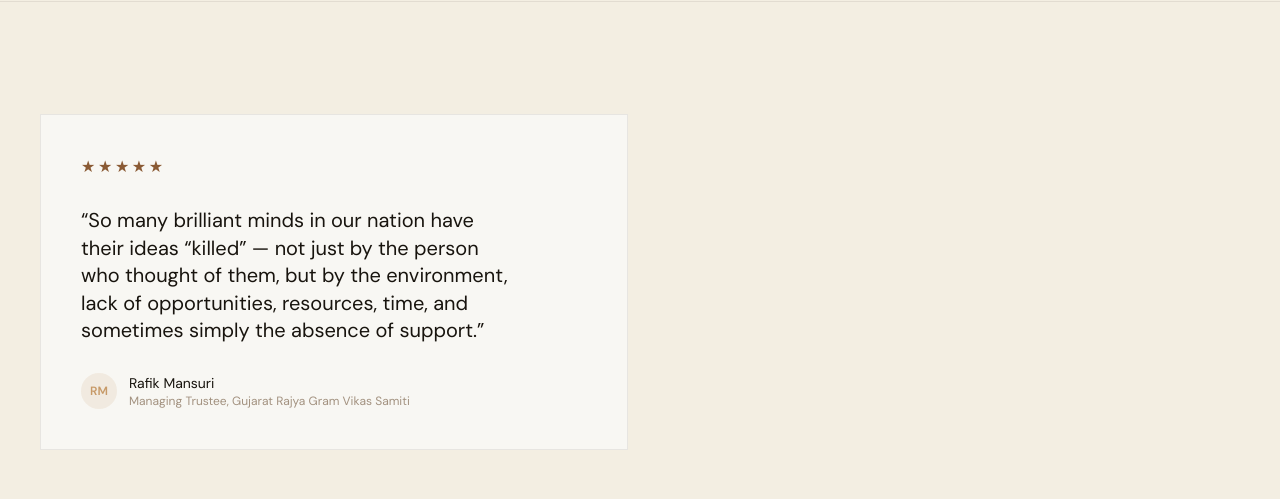
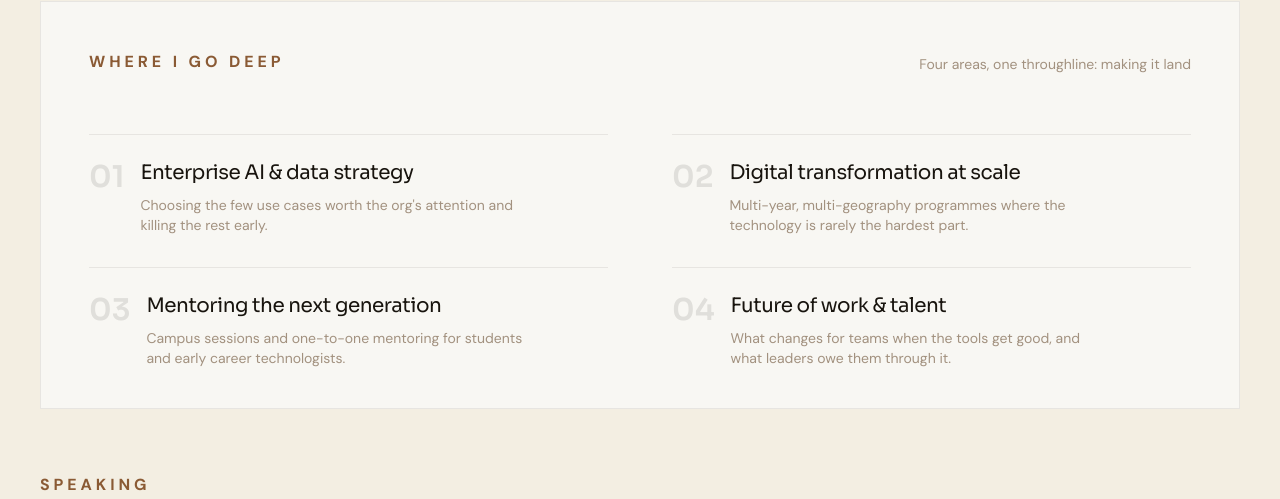
Before and after one commit to bhavipate1/vikas-portfolio, a Next.js app: page / in a window 1280 px wide. Shown: the part 2449-2948 px from the top of the page. Built offline with nearby package versions, Linux system fonts and the light colour scheme.

Commit message:
Remove homepage testimonial and center stats

```diff
--- a/app/page.tsx
+++ b/app/page.tsx
@@ -9,7 +9,6 @@ import {
   Perspectives,
   QuoteStats,
   SpeakAbout,
-  Testimonials,
 } from "@/components/home-sections";
 import { LinkedInVoices } from "@/components/linkedin-voices";
 import { getTestimonials } from "@/lib/testimonials";
@@ -21,7 +20,6 @@ export default function Home() {
       <LogoStrip />
       <SpeakAbout />
       <AboutTeaser />
-      <Testimonials />
       <FourAreas />
       <InTheRoom />
       <Formats />
--- a/components/about-sections.tsx
+++ b/components/about-sections.tsx
@@ -96,7 +96,7 @@ export function AboutStats() {
           <motion.div
             key={stat.label}
             variants={revealItem}
-            className={`py-8 ${
+            className={`py-8 text-center ${
               i === about.stats.length - 1
                 ? "sm:pl-7 sm:pt-8 sm:pb-14"
                 : i === 0
--- a/components/home-sections.tsx
+++ b/components/home-sections.tsx
@@ -498,42 +498,6 @@ export function Perspectives() {
   );
 }
 
-export function Testimonials() {
-  return (
-    <section className="border-t border-paper-border bg-paper pt-20 pb-14 sm:pt-28 sm:pb-16">
-      <div className="mx-auto max-w-8xl px-5 sm:px-8 lg:px-10">
-        <RevealGroup className="grid grid-cols-1 gap-6 sm:grid-cols-2" stagger={0.1}>
-          {home.testimonials.map((t) => (
-            <motion.figure key={t.name} variants={revealItem}>
-              <TiltCard className="border border-paper-border bg-paper-surface p-10">
-              <div className="flex gap-0.5 text-[#8a5a34] tracking-[2.60px]" aria-hidden>
-                ★★★★★
-              </div>
-              <blockquote className="mt-7 text-xl font-normal leading-snug text-balance text-paper-foreground">
-                &ldquo;{t.quote}&rdquo;
-              </blockquote>
-              <figcaption className="mt-7 flex items-center gap-3 text-sm text-paper-muted">
-                <span className="flex h-9 w-9 shrink-0 items-center justify-center rounded-full bg-accent-soft text-xs font-semibold text-accent">
-                  {t.name
-                    .split(" ")
-                    .map((w) => w[0])
-                    .slice(0, 2)
-                    .join("")}
-                </span>
-                <span>
-                  <span className="block font-normal text-paper-foreground">{t.name}</span>
-                  <span className="block text-xs text-paper-muted">{t.meta}</span>
-                </span>
-              </figcaption>
-              </TiltCard>
-            </motion.figure>
-          ))}
-        </RevealGroup>
-      </div>
-    </section>
-  );
-}
-
 type HomeContactStatus = "idle" | "submitting" | "success" | "error";
 
 export function HomeContact() {
--- a/lib/content.ts
+++ b/lib/content.ts
@@ -150,16 +150,6 @@ export const home = {
     eyebrow: "Insights",
     title: "Writing & perspectives",
   },
-  // Real comment from the "Give One Hour a Week to Your Idea" Being Curious
-  // edition (Aug 30, 2026) — full title verified via public search since
-  // LinkedIn's own comment view only shows it in full to a logged-in viewer.
-  testimonials: [
-    {
-      quote: "So many brilliant minds in our nation have their ideas “killed” — not just by the person who thought of them, but by the environment, lack of opportunities, resources, time, and sometimes simply the absence of support.",
-      name: "Rafik Mansuri",
-      meta: "Managing Trustee, Gujarat Rajya Gram Vikas Samiti",
-    },
-  ],
   homeContact: {
     eyebrow: "Contact",
     title: "Start a conversation",
```
